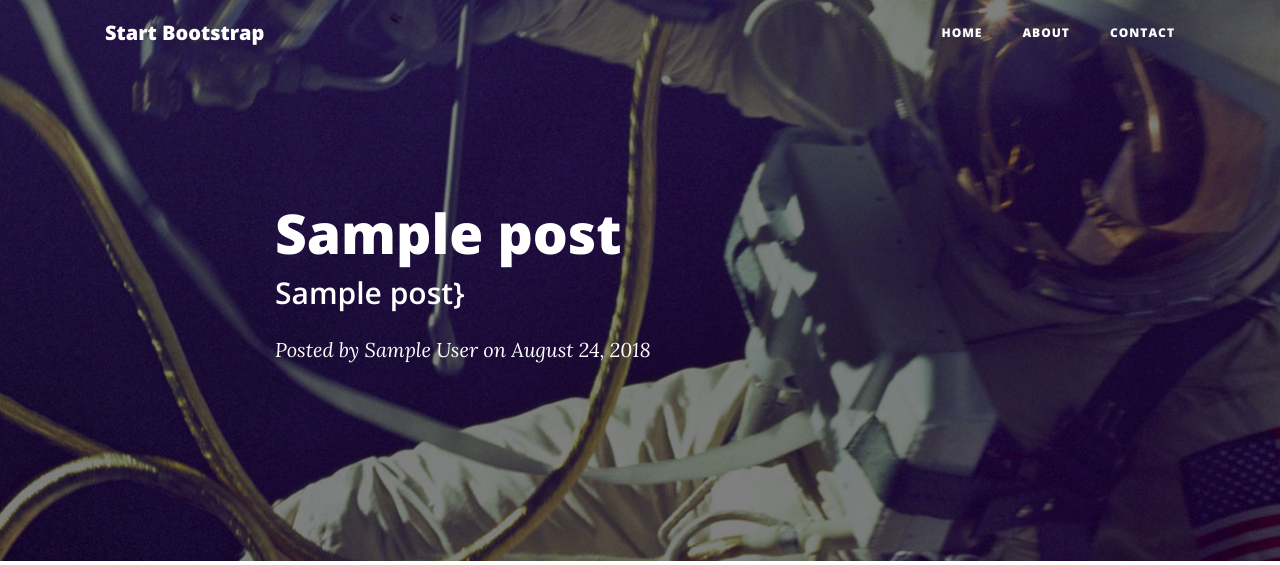
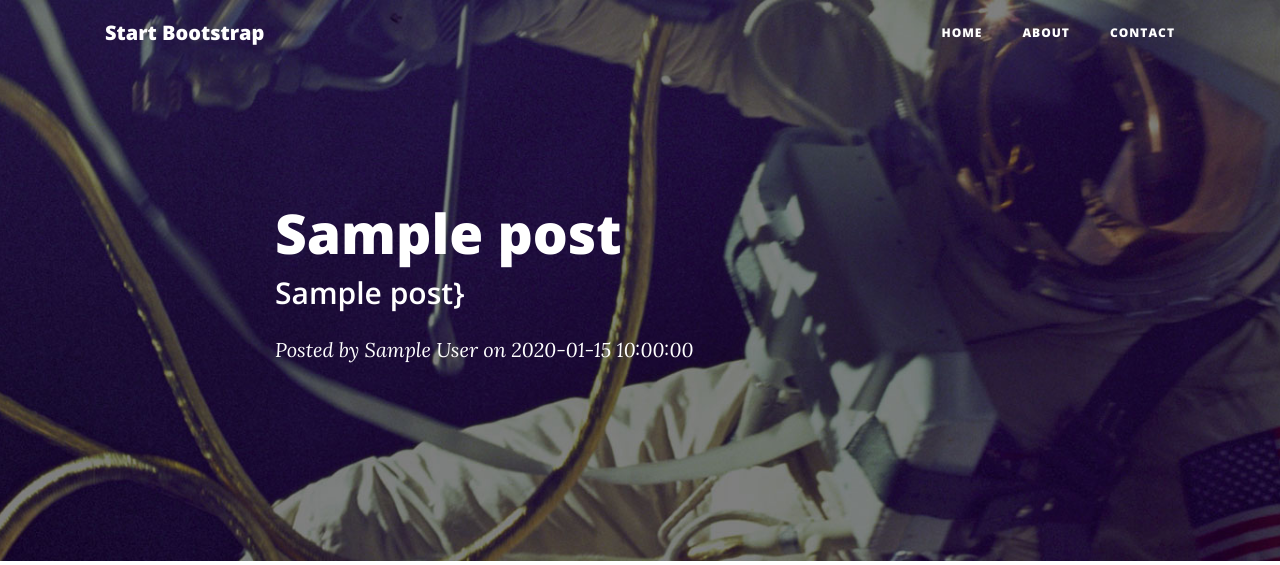
Before and after one commit to zecollokaris/personal-blog, a Flask app: template templates/post.html in a window 1280 px wide. Shown: the top 565 px of the page. Run offline with Flask 2, Linux system fonts and the light colour scheme; the template is opened without the code that fills it: most values are stand-ins (such as "Sample title", 1, 10 or a date in 2020); some libraries are stand-ins or nearby versions.

Commit message:
end of display format

```diff
--- a/app.py
+++ b/app.py
@@ -36,7 +36,10 @@ def about():
 @app.route('/post/<int:post_id>')
 def post(post_id):
     post = Blogpost.query.filter_by(id=post_id).one()
-    return render_template('post.html',post=post)
+
+    date_posted = post.date_posted.strftime('%B %d, %Y')
+
+    return render_template('post.html',post=post, date_posted=date_posted)
 
 #Route for contact
 @app.route('/contact')
--- a/templates/post.html
+++ b/templates/post.html
@@ -66,7 +66,7 @@
               <h2 class="subheading">{{ post.subtitle }}}</h2>
               <span class="meta">Posted by
                 {{ post.author }}
-                on August 24, 2018</span>
+                on {{ date_posted }}</span>
             </div>
           </div>
         </div>
```
